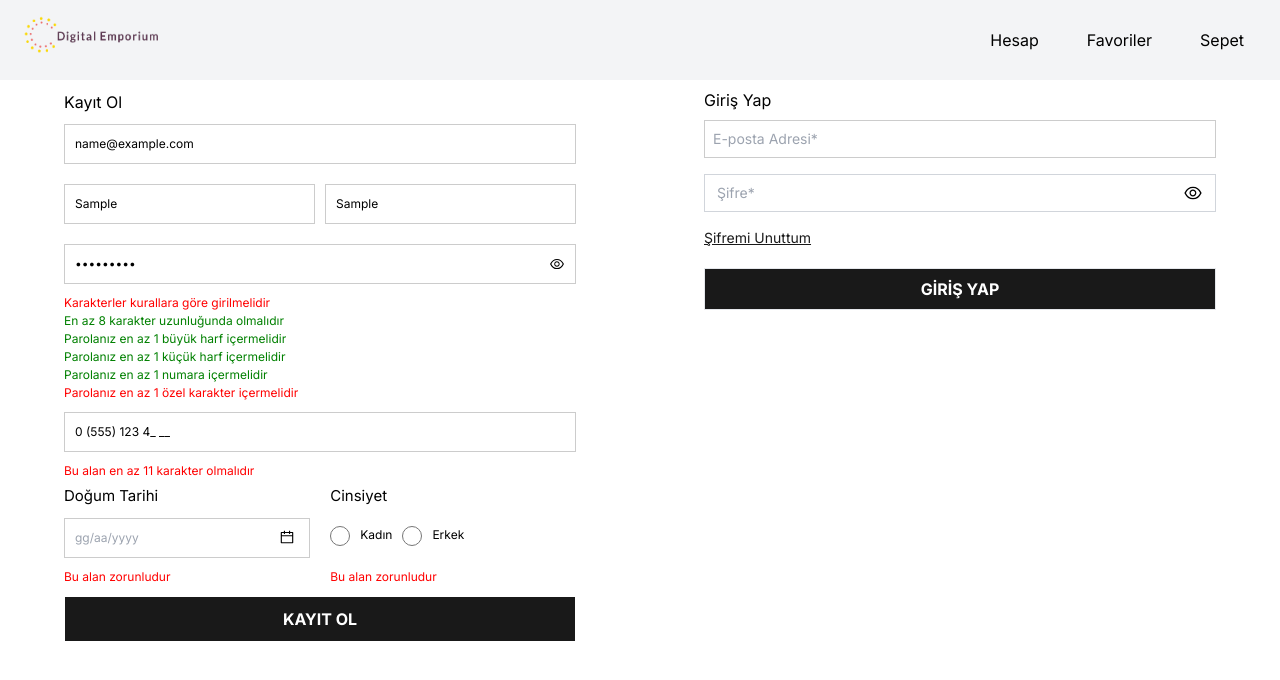
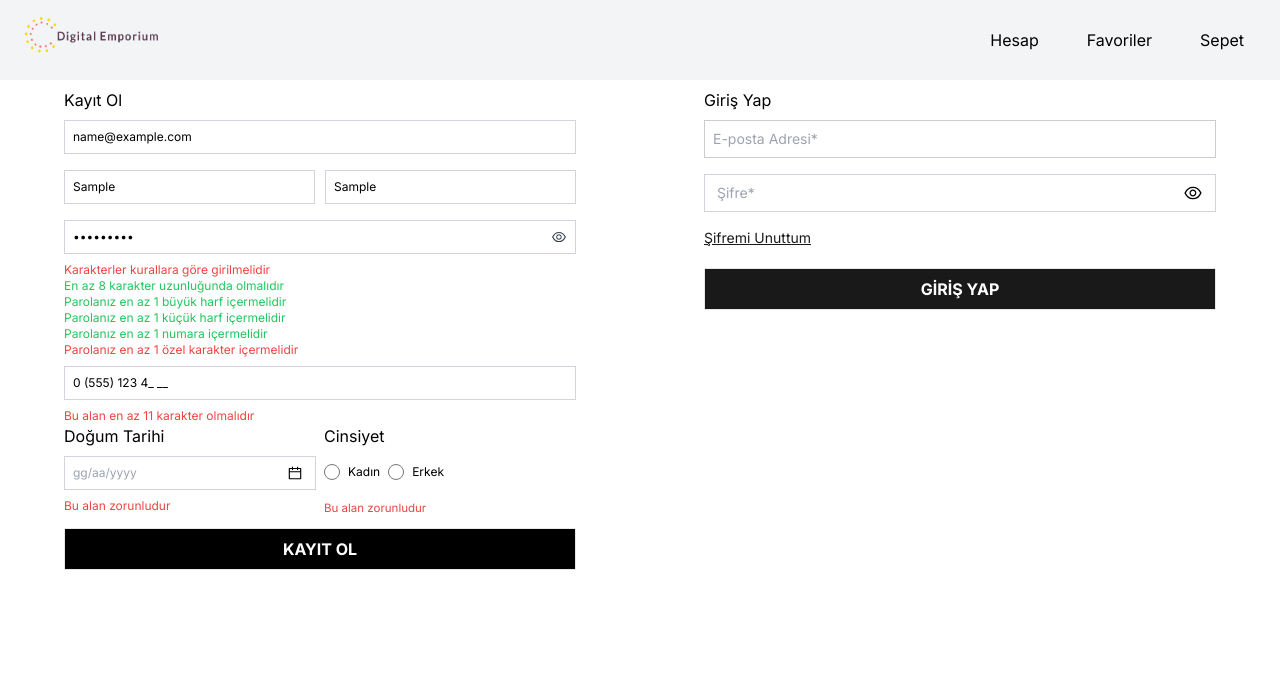
Before and after one commit to mrvozturk/DigitalEmporium, a Next.js app: page /auth in a window 1280 px wide. Both pictures are taken after typing "name@example.com", "Sample", "Sample", "Sample123", "5551234", "Sample" into the empty fields and a click on the button "KAYIT OL". Shown: the top 680 px of the page. Built offline with nearby package versions, Linux system fonts and the light colour scheme.

Commit message:
registerform file reorganized with css talwind

```diff
--- a/src/app/auth/register/index.tsx
+++ b/src/app/auth/register/index.tsx
@@ -3,7 +3,6 @@ import 'react-datepicker/dist/react-datepicker.css';
 import React, { useState } from 'react';
 import DatePicker, { registerLocale } from 'react-datepicker';
 import InputMask from 'react-input-mask';
-import styles from './register.module.css';
 import {
   AiOutlineCalendar,
   AiOutlineEye,
@@ -115,57 +114,65 @@ const RegisterForm: React.FC = () => {
     onClick?: () => void;
     placeholder?: string;
   }) => (
-    <div className={styles.datepickerContainer} onClick={onClick}>
+    <div
+      className='flex border border-gray-300 p-2 my-2 hover:border-gray-900'
+      onClick={onClick}
+    >
       <input
         value={value}
         onClick={onClick}
         placeholder={placeholder}
-        className={styles.dateInput}
+        className='w-[calc(100%-20px)] p-0 border-0 outline-none text-xs cursor-pointer'
         inputMode='numeric'
       />
-      <AiOutlineCalendar className={styles.calendarIcon} />
+      <AiOutlineCalendar className='text-[16px]' />
     </div>
   );
 
   return (
-    <div className={styles.formContainer}>
-      <h2>Kayıt Ol</h2>
-      <form
-        className={styles.registrationForm}
-        onSubmit={validateForm}
-        noValidate
-      >
-        <input type='email' name='email' placeholder='E-posta Adresi*' />
-        {formErrors.email && <p className={styles.error}>{formErrors.email}</p>}
+    <div className='w-2/5  xs:w-[100%] sm:w-[100%]  md:w-[40%] w-[40%]   '>
+      <h2 className='mt-2'>Kayıt Ol</h2>
+      <form className='flex flex-col' onSubmit={validateForm} noValidate>
+        <input
+          type='email'
+          name='email'
+          placeholder='E-posta Adresi*'
+          className='w-full p-2 border border-gray-300 outline-none text-xs mb-2 mt-2 hover:border-gray-600'
+        />
 
-        <div className={styles.nameContainer}>
-          <div className={styles.inputGroup}>
+        {formErrors.email && (
+          <p className='text-red-500 text-xs'>{formErrors.email}</p>
+        )}
+        <div className='flex justify-between'>
+          <div className='flex flex-col w-[calc(50%-5px)]'>
             <input
               type='text'
               name='firstName'
               placeholder='Ad*'
               onInput={handleNameInput}
+              className='w-full p-2 border border-gray-300 outline-none text-xs mb-2 mt-2 hover:border-gray-600'
             />
             {formErrors.firstName && (
-              <p className={styles.error}>{formErrors.firstName}</p>
+              <p className='text-red-500 text-xs'>{formErrors.firstName}</p>
             )}
           </div>
-          <div className={styles.inputGroup}>
+          <div className='flex flex-col w-[calc(50%-5px)]'>
             <input
               type='text'
               name='lastName'
               placeholder='Soyad*'
               onInput={handleNameInput}
+              className='w-full p-2 border border-gray-300 outline-none text-xs mb-2 mt-2 hover:border-gray-600'
             />
             {formErrors.lastName && (
-              <p className={styles.error}>{formErrors.lastName}</p>
+              <p className='text-red-500 text-xs'>{formErrors.lastName}</p>
             )}
           </div>
         </div>
 
-        <div className={styles.passwordInputContainer}>
+        <div className='flex items-center justify-between border border-gray-300 p-2 my-2 hover:border-gray-900'>
           <input
-            className={styles.passwordInput}
+            className='w-[calc(100%-30px)] outline-none border-none text-xs'
             type={showPassword ? 'text' : 'password'}
             name='password'
             placeholder='Şifre*'
@@ -175,30 +182,54 @@ const RegisterForm: React.FC = () => {
           <button
             type='button'
             onClick={() => setShowPassword(!showPassword)}
-            className={styles.eyeButton}
+            className='text-gray-700'
           >
-            {showPassword ? <AiOutlineEyeInvisible /> : <AiOutlineEye />}{' '}
+            {showPassword ? <AiOutlineEyeInvisible /> : <AiOutlineEye />}
           </button>
         </div>
+
         {formErrors.password && (
-          <p className={styles.error}>{formErrors.password}</p>
+          <p className='text-red-500 text-xs'>{formErrors.password}</p>
         )}
+
         {showPasswordCriteria && !isPasswordValid && (
           <div>
-            <ul className={styles.passwordCriteria}>
-              <li className={passwordCriteria.length ? styles.valid : ''}>
+            <ul className='list-none p-0 text-xs m-0'>
+              <li
+                className={`${
+                  passwordCriteria.length ? 'text-green-500' : 'text-red-500'
+                }`}
+              >
                 En az 8 karakter uzunluğunda olmalıdır
               </li>
-              <li className={passwordCriteria.uppercase ? styles.valid : ''}>
+              <li
+                className={`${
+                  passwordCriteria.uppercase ? 'text-green-500' : 'text-red-500'
+                }`}
+              >
                 Parolanız en az 1 büyük harf içermelidir
               </li>
-              <li className={passwordCriteria.lowercase ? styles.valid : ''}>
+              <li
+                className={`${
+                  passwordCriteria.lowercase ? 'text-green-500' : 'text-red-500'
+                }`}
+              >
                 Parolanız en az 1 küçük harf içermelidir
               </li>
-              <li className={passwordCriteria.number ? styles.valid : ''}>
+              <li
+                className={`${
+                  passwordCriteria.number ? 'text-green-500' : 'text-red-500'
+                }`}
+              >
                 Parolanız en az 1 numara içermelidir
               </li>
-              <li className={passwordCriteria.specialChar ? styles.valid : ''}>
+              <li
+                className={`${
+                  passwordCriteria.specialChar
+                    ? 'text-green-500'
+                    : 'text-red-500'
+                }`}
+              >
                 Parolanız en az 1 özel karakter içermelidir
               </li>
             </ul>
@@ -211,12 +242,14 @@ const RegisterForm: React.FC = () => {
           type='tel'
           name='phoneNumber'
           placeholder='Telefon Numarası* (Örn: 0 (555) 123 4567)'
+          className='w-full p-2 border border-gray-300 outline-none text-xs mb-2 mt-2 hover:border-gray-600'
         />
         {formErrors.phoneNumber && (
-          <p className={styles.error}>{formErrors.phoneNumber}</p>
+          <p className='text-red-500 text-xs'>{formErrors.phoneNumber}</p>
         )}
-        <div className={styles.dateGenderContainer}>
-          <div className={styles.dateContainer}>
+
+        <div className='flex flex-col md:flex-row md:justify-between text-base gap-2'>
+          <div className='xs:w-full md:w-1/2 w-full flex flex-col'>
             <label htmlFor='birthdate'>Doğum Tarihi</label>
             <DatePicker
               customInput={<CustomDateInput />}
@@ -235,25 +268,43 @@ const RegisterForm: React.FC = () => {
               locale='tr'
             />
             {formErrors.birthdate && (
-              <p className={styles.error}>{formErrors.birthdate}</p>
+              <p className='text-red-500 text-xs'>{formErrors.birthdate}</p>
             )}
           </div>
-
-          <div className={styles.genderContainer}>
+          <div className='w-1/2 flex flex-col'>
             <label>Cinsiyet</label>
-            <div>
-              <input type='radio' name='gender' value='female' />
+            <div className='flex gap-2 text-xs mt-4'>
+              <input
+                type='radio'
+                name='gender'
+                value='female'
+                className='w-4 h-4'
+              />
               <label> Kadın </label>
-              <input type='radio' name='gender' value='male' />
-              <label> Erkek</label>
+              <input
+                type='radio'
+                name='gender'
+                value='male'
+                className='w-4 h-4'
+              />
+              <label> Erkek </label>
             </div>
             {formErrors.gender && (
-              <p className={styles.error}>{formErrors.gender}</p>
+              <p
+                className={`text-[0.72rem] flex flex-col mt-4 mb-0 ${
+                  formErrors.isGreen ? 'text-green-500' : 'text-red-500'
+                }`}
+              >
+                {formErrors.gender}
+              </p>
             )}
           </div>
         </div>
 
-        <button type='submit' className={styles.signUpButton}>
+        <button
+          type='submit'
+          className='w-full p-2 bg-black text-white border font-bold cursor-pointer mt-2 hover:bg-white hover:text-black'
+        >
           KAYIT OL
         </button>
       </form>
--- a/src/app/auth/register/register.module.css
+++ /dev/null
@@ -1,201 +0,0 @@
-.formContainer {
-  width: 40%;
-}
-
-.formContainer form {
-  display: flex;
-  flex-direction: column;
-}
-.formContainer h2 {
-  margin-top: 10px;
-}
-
-.formContainer input[type='email'],
-.nameContainer .inputGroup input[type='text'],
-.dateContainer input[type='text'],
-.formContainer input[type='tel'] {
-  width: 100%;
-  padding: 10px;
-  border: 1px solid rgba(0, 0, 0, 0.2);
-  outline: none;
-  font-size: 12px;
-  margin-bottom: 10px;
-  margin-top: 10px;
-}
-
-.formContainer input[type='email']:hover,
-.nameContainer .inputGroup input[type='text']:hover,
-.dateContainer input[type='text']:hover,
-.formContainer input[type='tel']:hover {
-  border: 1px solid rgba(0, 0, 0, 0.6);
-}
-
-.nameContainer {
-  display: flex;
-  justify-content: space-between;
-}
-
-.inputGroup {
-  display: flex;
-  flex-direction: column;
-  width: calc(50% - 5px);
-}
-
-.passwordInputContainer {
-  display: flex;
-  align-items: center;
-  justify-content: space-between;
-  border: 1px solid rgba(0, 0, 0, 0.2);
-  padding: 10px;
-  margin-bottom: 10px;
-  margin-top: 10px;
-}
-
-.passwordInputContainer:hover {
-  border-color: rgba(0, 0, 0, 0.9);
-}
-
-.passwordInput {
-  width: calc(100% - 30px);
-  outline: none;
-  border: none;
-  font-size: 12px;
-}
-
-.dateGenderContainer {
-  display: flex;
-  justify-content: space-between;
-  font-size: 15px;
-}
-
-.dateContainer,
-.genderContainer {
-  width: 48%;
-  display: flex;
-  flex-direction: column;
-}
-
-.dateContainer .react-datepicker-wrapper,
-.dateContainer .react-datepicker__input-container input {
-  width: 100%;
-}
-
-.genderContainer div {
-  display: flex;
-  gap: 10px;
-  font-size: 12px;
-  margin-top: 18px;
-}
-
-.genderContainer input[type='radio'] {
-  width: 20px;
-  height: 20px;
-}
-
-.signUpButton {
-  width: 100%;
-  padding: 10px;
-  background-color: rgba(0, 0, 0, 0.9);
-  color: rgba(255, 255, 255);
-  border: 1px solid;
-  font-weight: bold;
-  cursor: pointer;
-  margin-top: 10px;
-}
-
-.signUpButton:hover {
-  background-color: rgba(255, 255, 255);
-  color: rgba(0, 0, 0, 0.9);
-}
-
-.emailRequired {
-  color: rgba(157, 157, 157);
-  font-size: 10px;
-  display: flex;
-  justify-content: flex-end;
-}
-
-.error {
-  color: red;
-  font-size: 12px;
-  display: flex;
-  justify-content: column;
-}
-
-.error.green {
-  color: green;
-}
-
-.genderContainer .error {
-  margin-top: 22px;
-  margin-bottom: 0;
-}
-
-.formContainer input[type='tel'] + .error {
-  margin-bottom: 5px;
-}
-
-.passwordCriteria {
-  list-style-type: none;
-  padding: 0;
-  font-size: 12px;
-  margin: 0;
-}
-
-.passwordCriteria li {
-  color: red;
-}
-
-.passwordCriteria li.valid {
-  color: green;
-}
-
-.datepickerContainer {
-  display: flex;
-  border: 1px solid rgba(0, 0, 0, 0.2);
-  padding:10px;
-  margin-bottom: 10px;
-  margin-top: 10px;
-}
-
-.datepickerContainer:hover {
-  border: 1px solid rgba(0, 0, 0, 0.9);
-}
-
-.dateInput {
-  width: calc(100% - 20px);
-  padding: 0;
-  border: none;
-  outline: none;
-  font-size: 12px;
-  cursor: pointer;
-}
-
-.calendarIcon {
-  font-size: 16px;
-}
-
-/* phone size */
-
-@media (max-width: 768px) {
-  .formContainer {
-    width: 100%;
-  }
-
-  .dateGenderContainer {
-    flex-direction: column;
-    gap: 10px;
-  }
-
-  .dateGenderContainer .dateContainer,
-  .dateGenderContainer .genderContainer {
-    width: 100%;
-  }
-  .genderContainer {
-    margin-bottom: 10px;
-  }
-  .genderContainer .error {
-    margin-top: 10px;
-    margin-bottom: 0;
-  }
-}
```
